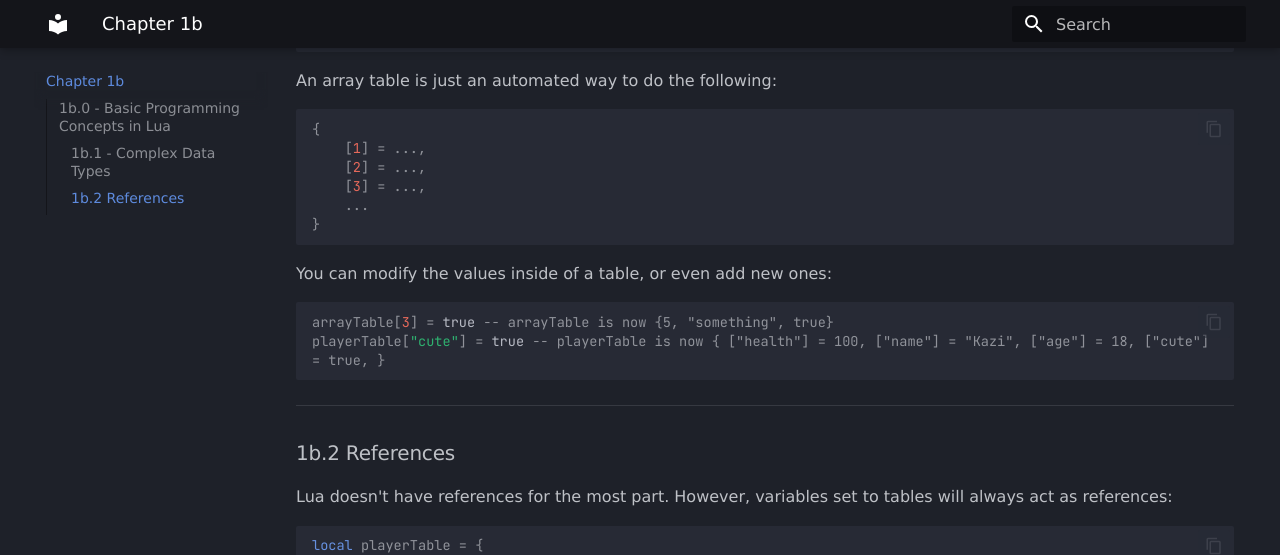
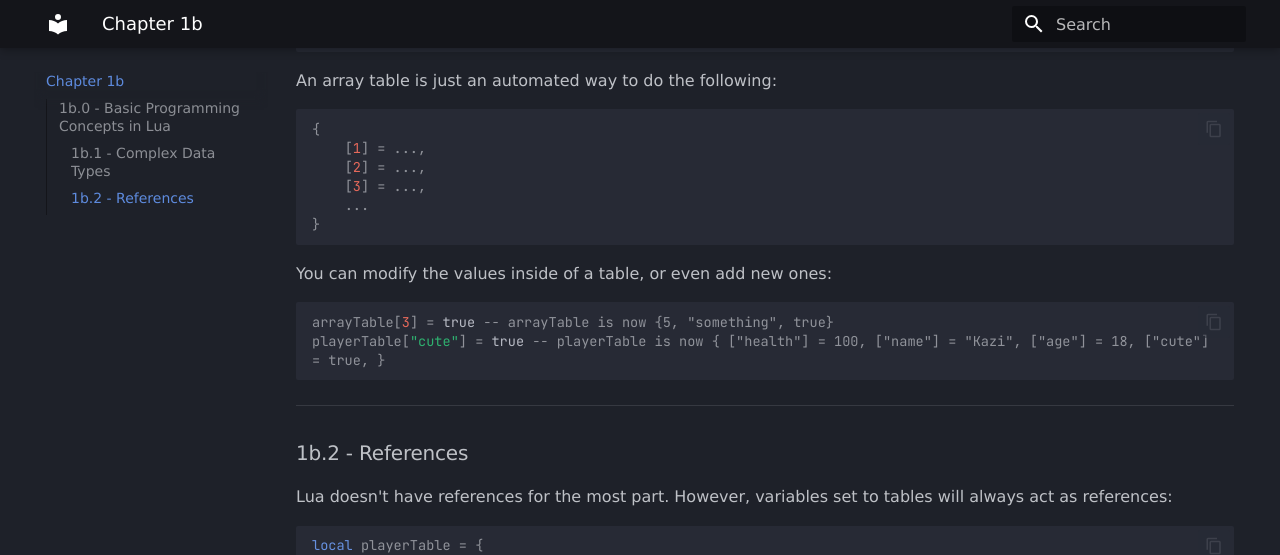
Before and after one commit to Kazisitoe/Scripting-Bible, an MkDocs documentation site: the page built from docs/Chapter 1b.md, in a window 1280 px wide and 900 px high, scrolled down 889 px. Shown: the top 555 px of the window. Built offline with MkDocs 1.6.1 and Material for MkDocs 9.7.7, drawn with Linux system fonts in a browser that asks for light colours; some web fonts are replaced.

Commit message:
ANOTHER FUCKING DASH

````diff
--- a/docs/Chapter 1b.md
+++ b/docs/Chapter 1b.md
@@ -53,7 +53,7 @@ playerTable["cute"] = true -- playerTable is now { ["health"] = 100, ["name"] =
 ```
 <hr>
 
-### 1b.2 References
+### 1b.2 - References
 Lua doesn't have references for the most part. However, variables set to tables will always act as references:
 ```lua
 local playerTable = {
````
Also changed, not shown: site/Chapter 1b/index.html, site/search/search_index.json.
